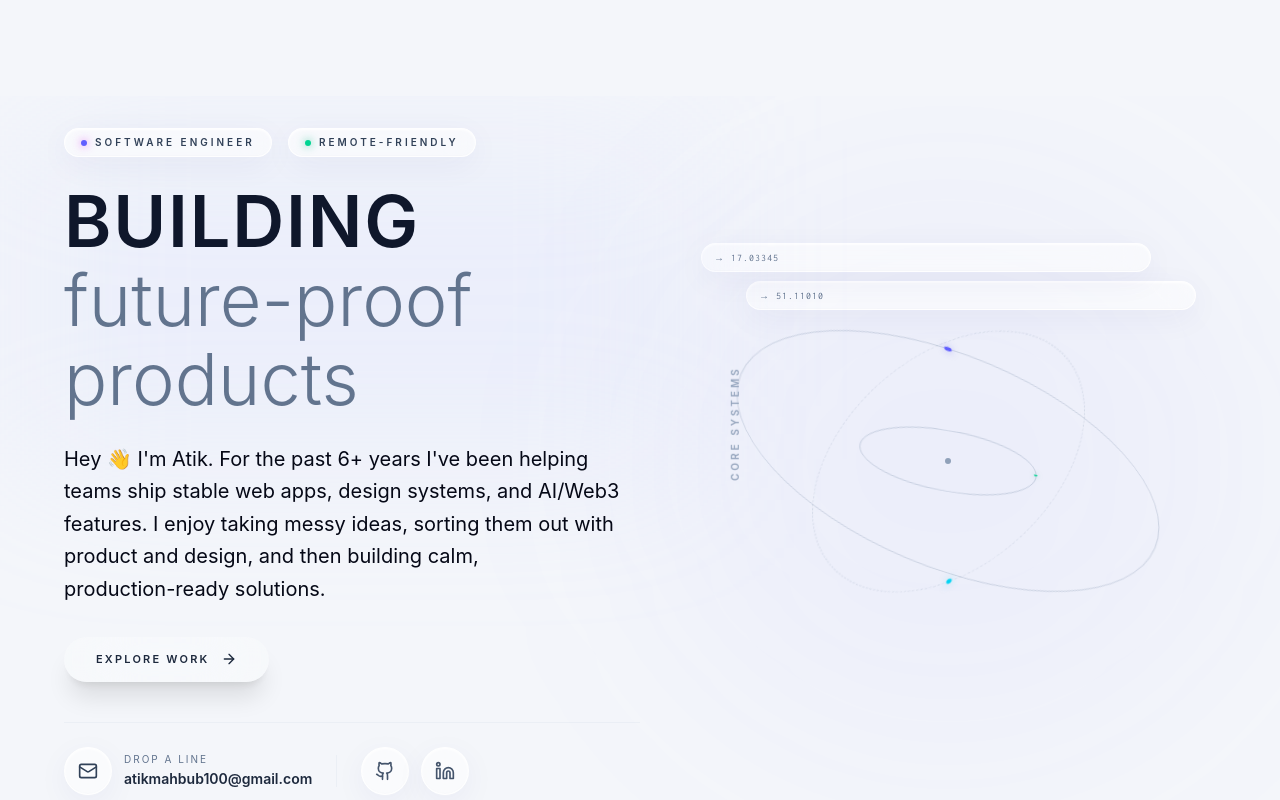
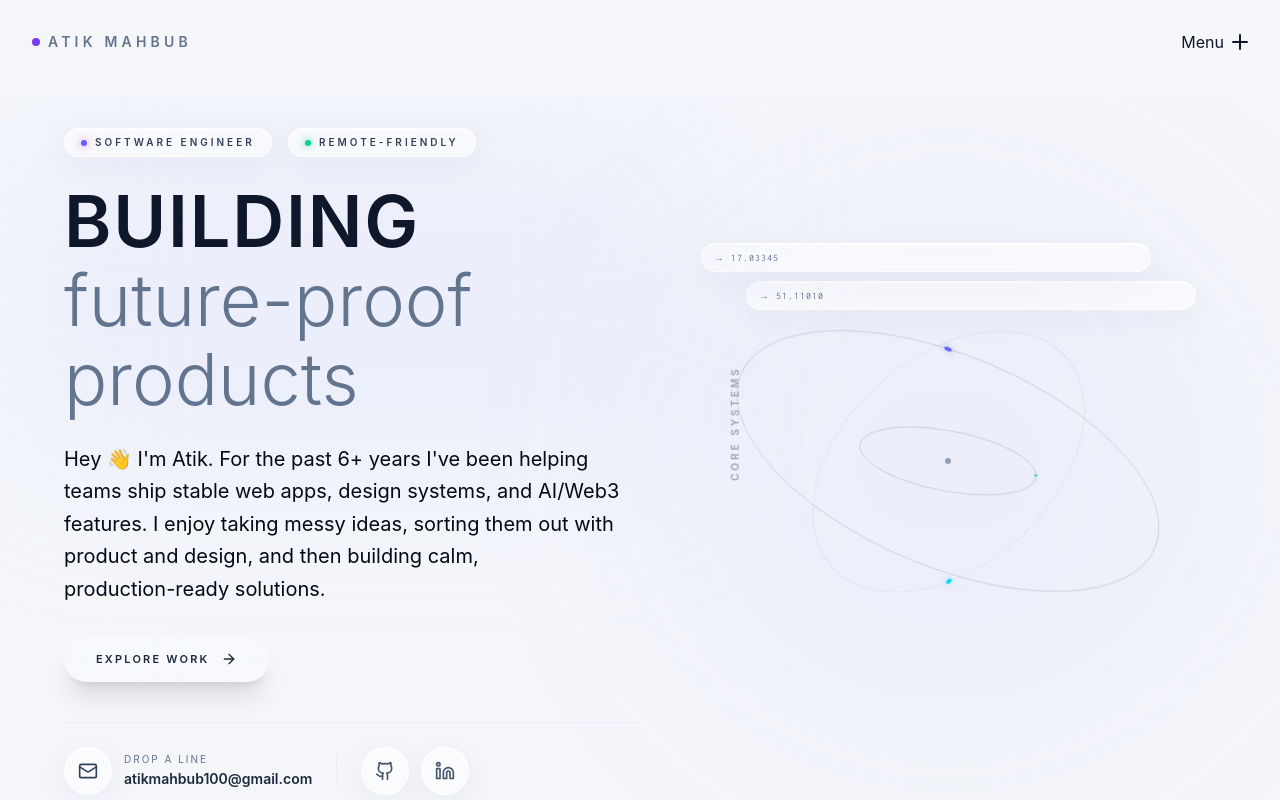
Before and after one commit to atikmahbub/portfolio-2025, a Next.js app: page / in a window 1280 px wide. Shown: the top 800 px of the page. Built offline with nearby package versions, Linux system fonts and the light colour scheme; a web font is replaced by a local one.

Commit message:
feat: enable StaggeredMenu and implement dynamic scroll-based background transparency and shadow effects

```diff
--- a/src/app/layout.tsx
+++ b/src/app/layout.tsx
@@ -171,14 +171,14 @@ export default function RootLayout({
           {JSON.stringify(structuredData)}
         </Script>
         <Providers>
-          {/* <StaggeredMenu
+          <StaggeredMenu
             isFixed
             items={menuItems}
             socialItems={socialItems}
             colors={['#7C3AED', '#6366F1', '#06B6D4']}
             accentColor="#6366F1"
             displayItemNumbering={false}
-          /> */}
+          />
           <div className="relative z-0 pt-20 sm:pt-24 overflow-x-hidden">{children}</div>
         </Providers>
       </body>
--- a/src/components/StaggeredMenu.tsx
+++ b/src/components/StaggeredMenu.tsx
@@ -62,15 +62,34 @@ export const StaggeredMenu: React.FC<StaggeredMenuProps> = ({
   const textInnerRef = useRef<HTMLSpanElement | null>(null);
 
   const [textLines, setTextLines] = useState<string[]>(['Menu', 'Close']);
-  const [showNavBg, setShowNavBg] = useState(true);
+  const [showNavBg, setShowNavBg] = useState(false); // Start transparent
   const busyRef = useRef(false);
   const [isMobile, setIsMobile] = useState(false);
 
   useEffect(() => {
     const checkMobile = () => setIsMobile(window.innerWidth < 768);
+
+    // Scroll listener to toggle background visibility
+    const handleScroll = () => {
+      // If we are at the top, hide the background (make it part of the body)
+      // On scroll down, show it to mask content
+      if (window.scrollY > 20) {
+        setShowNavBg(true);
+      } else {
+        setShowNavBg(false);
+      }
+    };
+
     checkMobile();
+    handleScroll(); // Initial check
+
     window.addEventListener('resize', checkMobile);
-    return () => window.removeEventListener('resize', checkMobile);
+    window.addEventListener('scroll', handleScroll, { passive: true });
+
+    return () => {
+      window.removeEventListener('resize', checkMobile);
+      window.removeEventListener('scroll', handleScroll);
+    };
   }, []);
 
   // Initialize GSAP state on mount
@@ -198,6 +217,8 @@ export const StaggeredMenu: React.FC<StaggeredMenuProps> = ({
   }, [closeOnClickAway, open, closeMenu]);
 
   const { theme } = useTheme();
+  const isScrolled = showNavBg;
+  const navBgColor = theme === 'dark' ? '#19104F' : '#f4f6fa';
 
   return (
     <div ref={wrapperRef} className={`sm-scope z-[999999] pointer-events-none fixed top-0 left-0 w-full h-screen`}>
@@ -213,20 +234,14 @@ export const StaggeredMenu: React.FC<StaggeredMenuProps> = ({
         </div>
 
         <header
-          className="sm-header fixed top-0 left-0 w-full flex items-center justify-between p-[2em] z-[2000000] pointer-events-auto transition-all duration-300"
+          className={`sm-header fixed top-0 left-0 w-full flex items-center justify-between p-[1.5em] sm:p-[2em] z-[100] pointer-events-auto transition-all duration-500 ease-in-out ${isScrolled && !open ? 'shadow-[0_8px_30px_rgb(0,0,0,0.12)]' : ''}`}
           style={{
-            backgroundColor: !showNavBg ? 'transparent' : (theme === 'dark' ? '#19104F' : '#f4f6fa'),
-            backgroundImage: (!showNavBg || isMobile || theme === 'light') ? 'none' : `
-              radial-gradient(ellipse farthest-corner at 100% 0%, rgba(77, 25, 54, 0.6) 0%, rgba(77, 25, 54, 0) 45%),
-              radial-gradient(ellipse farthest-corner at 0% 100%, rgba(77, 25, 54, 0.6) 0%, rgba(77, 25, 54, 0) 45%)
-            `,
-            backgroundAttachment: isMobile ? 'scroll' : 'fixed',
-            backgroundSize: 'cover'
+            backgroundColor: (isScrolled && !open) ? navBgColor : 'transparent',
           }}
         >
           <div className="sm-logo pointer-events-auto">
             <div className="flex items-center gap-2 text-sm font-semibold uppercase tracking-[0.3em] text-slate-500 dark:text-white/60">
-              <span className="h-2 w-2 rounded-full bg-[#7DD3FC]" />
+              <span className="h-2 w-2 rounded-full bg-[#7C3AED]" />
               Atik Mahbub
             </div>
           </div>
@@ -252,7 +267,7 @@ export const StaggeredMenu: React.FC<StaggeredMenuProps> = ({
 
         <aside
           ref={panelRef}
-          className="sm-panel absolute top-0 right-0 h-full bg-white/95 dark:bg-[#070815]/95 flex flex-col p-[6rem_2rem_2rem] overflow-y-auto z-[1000000] backdrop-blur-xl pointer-events-auto shadow-2xl"
+          className="sm-panel absolute top-0 right-0 h-full bg-white/98 dark:bg-[#070815]/98 flex flex-col p-[6rem_2rem_2rem] overflow-y-auto z-[200] backdrop-blur-none sm:backdrop-blur-xl pointer-events-auto shadow-2xl"
           style={{ width: 'clamp(280px, 40vw, 450px)', visibility: 'hidden', opacity: 0 }}
         >
           <div className="sm-panel-inner flex-1 flex flex-col gap-8">
```
